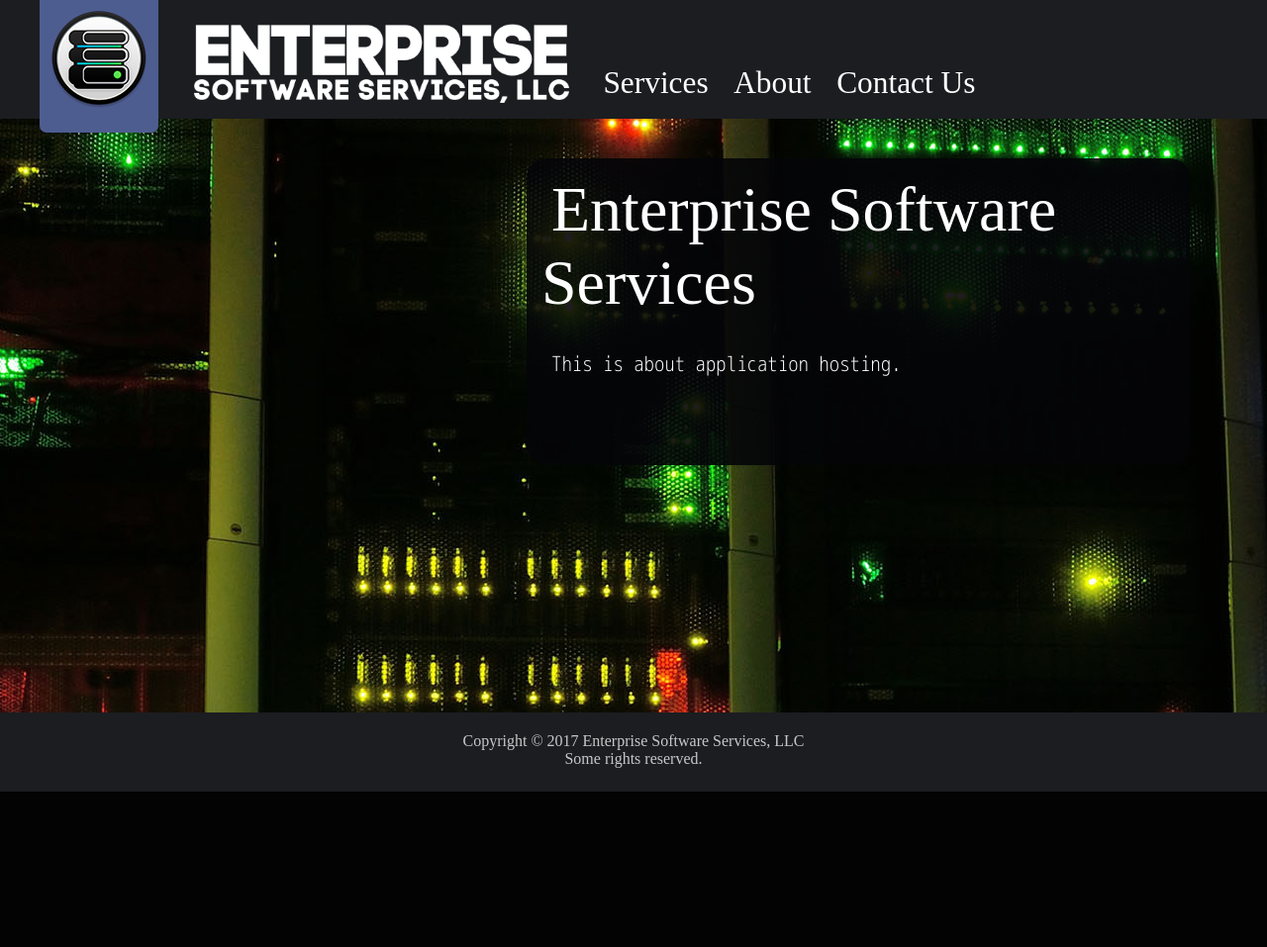
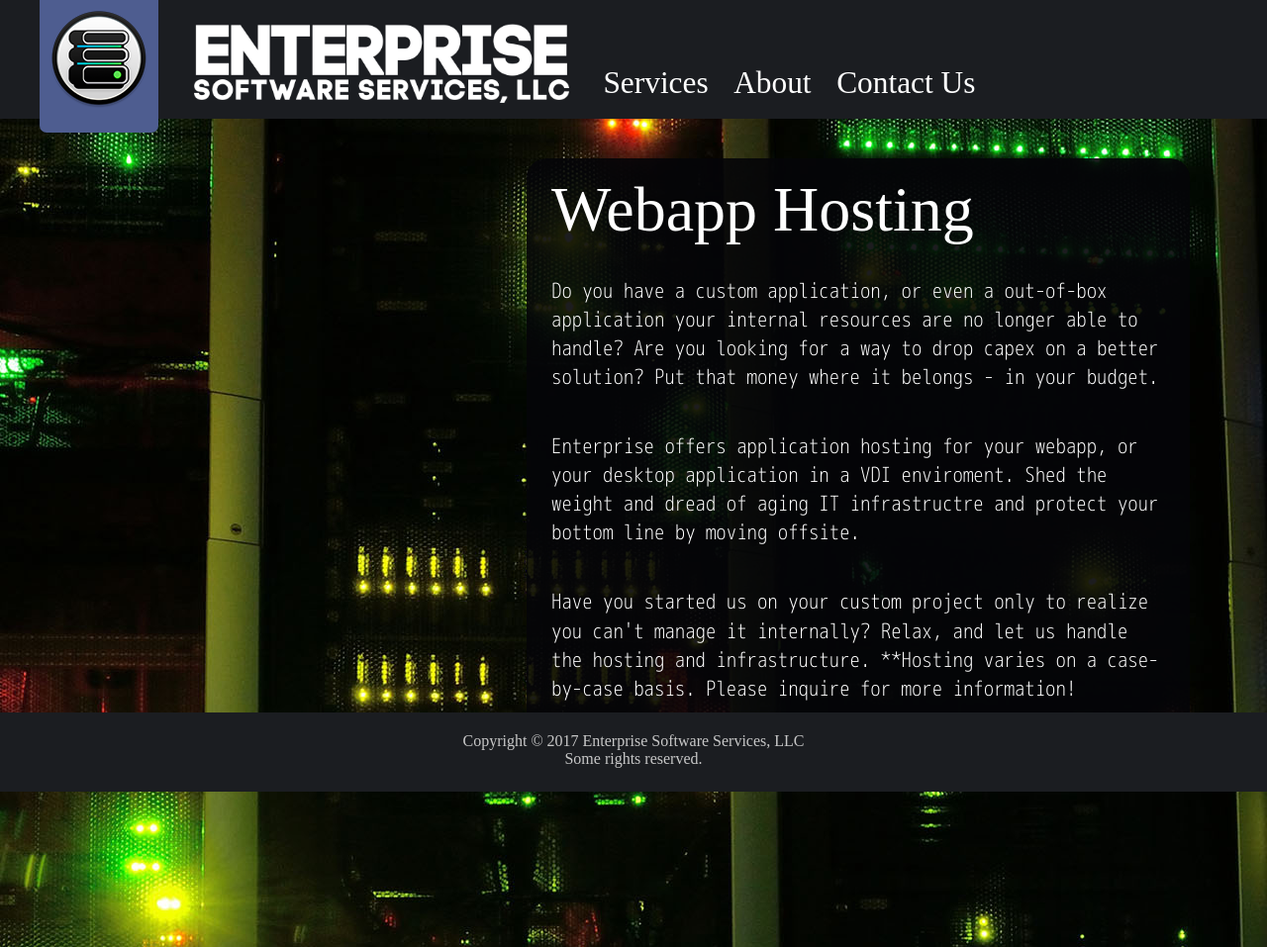
Before and after one commit to EnterpriseSoftwareServices/ESS-website, a Django app: template ESS/templates/appHosting.html in a window 1280 px wide. Shown: the whole page at 99% size. Before the commit the page ends 800 px from the top, so only its background shows below. Run offline with Django 3.2, Linux system fonts and the light colour scheme; the template is opened without the code that fills it, so the values that code supplies are empty; some libraries are stand-ins or nearby versions; some web fonts are replaced.

Commit message:
Filled services pages

```diff
--- a/ESS/templates/appDevelopment.html
+++ b/ESS/templates/appDevelopment.html
@@ -4,9 +4,11 @@
 
 {% block content %}
 <div class="content">
-  <span class="head">Enterprise Software Services</span>
+  <span class="head">Webapp Development</span>
   <div class="content-inner">
-    <p>This is about application development.</p>
+    <p>Enterprise Software Services offers custom web-application devlopment to suit the needs of your workflow. Our enginnering team will engage with your project managers and come up with the best solution for you. In some cases, we can look over an existing legacy application and come up with a suitable OS agnostic replacement, saving you time and money on legacy support. We may be able to offer full data-migration of your current stack on a case-by-case basis. Contact us for more information!</p>
+    <p>Unlocking your custom line-of-business application from an OS or version-specfic platform will free your employees from tedious overhead and improve efficacy. You'll also cut down on costs by freeing up internal IT resources.</p>
+    <p>Dump that Access database and warp your Enterprise to the next level!</p>
   </p>
 </div>
 
--- a/ESS/templates/appHosting.html
+++ b/ESS/templates/appHosting.html
@@ -4,9 +4,11 @@
 
 {% block content %}
 <div class="content">
-  <span class="head">Enterprise Software Services</span>
+  <span class="head">Webapp Hosting</span>
   <div class="content-inner">
-    <p>This is about application hosting.</p>
+    <p>Do you have a custom application, or even a out-of-box application your internal resources are no longer able to handle? Are you looking for a way to drop capex on a better solution? Put that money where it belongs - in your budget.</p>
+    <p>Enterprise offers application hosting for your webapp, or your desktop application in a VDI enviroment. Shed the weight and dread of aging IT infrastructre and protect your bottom line by moving offsite.</p>
+    <p>Have you started us on your custom project only to realize you can't manage it internally? Relax, and let us handle the hosting and infrastructure. **Hosting varies on a case-by-case basis. Please inquire for more information!</p>
   </p>
 </div>
 
--- a/ESS/templates/consulting.html
+++ b/ESS/templates/consulting.html
@@ -4,9 +4,9 @@
 
 {% block content %}
 <div class="content">
-  <span class="head">Enterprise Software Services</span>
+  <span class="head">Consulting</span>
   <div class="content-inner">
-    <p>This is about consulting.</p>
+    <p>We understand that there are many pieces to the puzzle in your day-to-day business operation. Sometimes, it might even get confusing. Offload to the experts! Enterprise will come in and analyze your workflow and operations and provide consultation as to what solutions may help you reduce downtime and increase productivity! Ask us and see what we can do for you today!</p>
   </p>
 </div>
 
--- a/ESS/templates/index.html
+++ b/ESS/templates/index.html
@@ -6,8 +6,8 @@
 <div class="content">
   <div class="head">Enterprise Software Services</div>
   <div class="content-inner">
-    <p >Enterprise Software Services, LLC is a Puget Sound based software consulting and development firm. We specialize primarily in customized B2B web and mobile applications. Our team is ready to design and help implement the changes to your Enterprise!</p>
-    <p>With backgrounds in widely used technologies such as Python Django, PHP, Rails and MySQL as well as common web languages like Javascript, HTML and CSS, Enterprise is able to take your challenge and build a customized solution around it.</p>
+    <p>Enterprise Software Services, LLC is a Puget Sound based software consulting and development firm. We specialize primarily in customized B2B web and mobile applications. Our team is ready to design and help implement the changes to your Enterprise!</p>
+    <p>With backgrounds in widely used technologies such as Python Django, PHP, and MySQL as well as common web languages like Javascript, HTML and CSS, Enterprise is able to take your challenge and build a customized solution around it.</p>
     <p>We can also provide support and manage hosting on your choice of provider. Whether it be AWS or something as simple as your own in-house server, our engineering team will work to integrate into your workflow.</p>
     <p>Is a self-managed approach not up to you? Enterprise Software Services offers fully managed support and hosting packages as well. Leave the technical details to us so you can focus on what’s important to you, running your business.</p>
   </p>
--- a/ESS/templates/navbar.html
+++ b/ESS/templates/navbar.html
@@ -16,10 +16,10 @@
         Services
         <div class="dropdown" id="dropdown">
           <div class="navItem miniItem">
-            <a href="/appDevelopment">Application Development</a>
+            <a href="/appDevelopment">Webapp Development</a>
           </div><br>
           <div class="navItem miniItem">
-            <a href="/appHosting">Application Hosting</a>
+            <a href="/appHosting">Webapp Hosting</a>
           </div><br>
           <div class="navItem miniItem">
             <a href="/consulting">Consulting</a>
--- a/static/css/main.css
+++ b/static/css/main.css
@@ -152,5 +152,5 @@ h4 {
   margin-bottom: -25px;
   padding-top: 0 !important;
   padding-bottom: 0 !important;
-  color: rgba(5,5,8,0.0);
+  color: rgba(5,5,8,0.2);
 }
```
